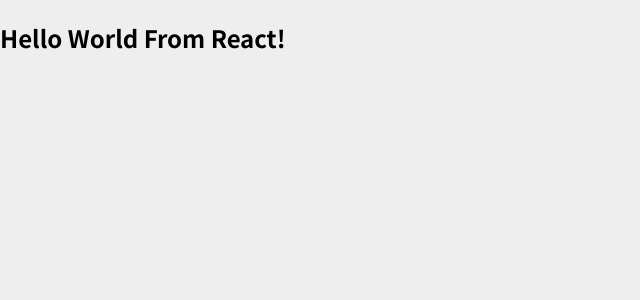
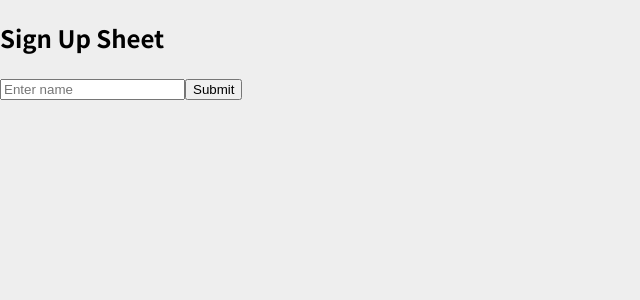
Before and after one commit to avinashdengani/forms-react, a React (Create React App) app: page / in a window 1280 px wide. Shown: the top 300 px of the page, without its empty margins (0-640 px from the left). Built offline with nearby package versions, Linux system fonts and the light colour scheme.

Commit message:
Use refs to handle form Submit

```diff
--- a/src/App.js
+++ b/src/App.js
@@ -1,9 +1,27 @@
-function App() {
-  return (
-    <div>
-      <h2>Hello World From React!</h2>
-    </div>
-  );
+import React from "react";
+
+class App extends React.Component {
+
+onFormSubmit = (evt) => {
+  evt.preventDefault();
+  console.log(this.refs.name.value);
+}
+
+  render() {
+    return (
+      <div>
+        <h2>Sign Up Sheet</h2>
+        <form onSubmit={this.onFormSubmit} >
+            <input
+                type="text"
+                placeholder="Enter name"
+                ref="name"
+            />
+            <input type="Submit" />
+        </form>
+      </div>
+    );
+  }
 }
 
 export default App;
```
Also changed, not shown: 1 other file (tests, documents, lock files or other folders).
